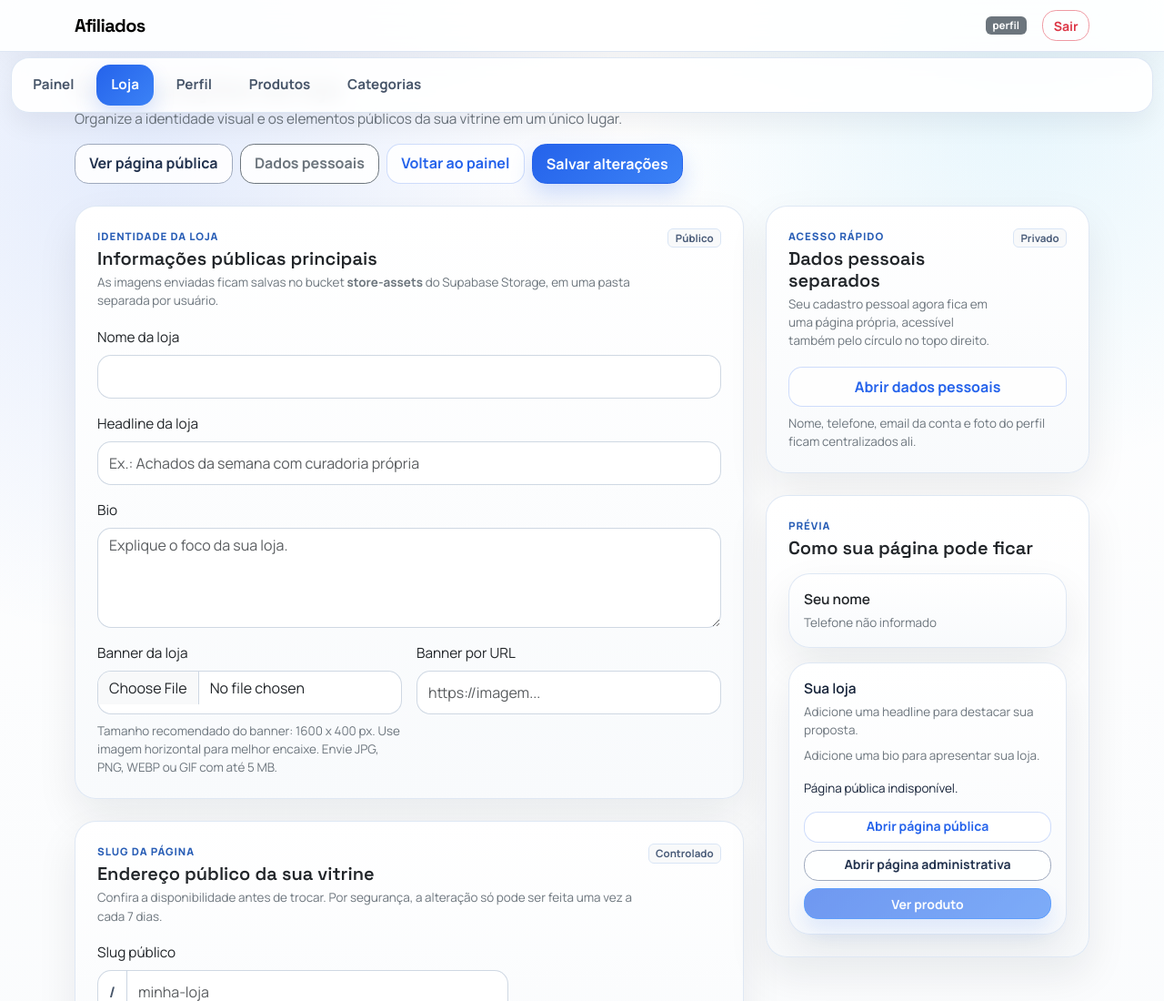
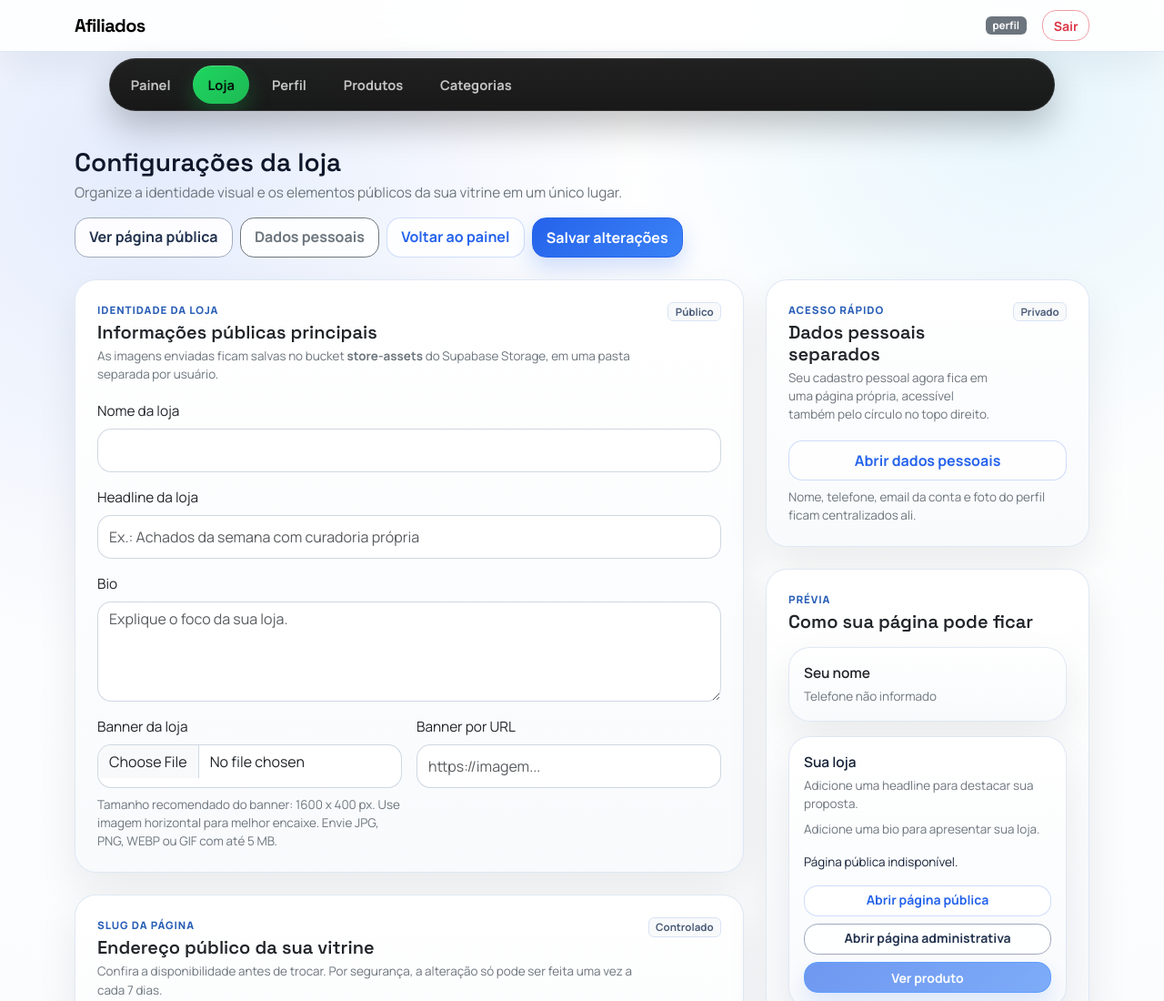
Before and after one commit to PaulinoNJr/afiliados, a website: page loja.html in a window 1280 px wide. Shown: the top 1100 px of the page at 91% size. Drawn offline with nearby package versions, Linux system fonts and the light colour scheme.

Commit message:
ajuste menu_3

```diff
--- a/assets/css/style.css
+++ b/assets/css/style.css
@@ -108,7 +108,7 @@ body.page-resolving footer {
 
 .workspace-menu {
   position: fixed;
-  top: calc(var(--app-topbar-height, 72px) + 0.35rem);
+  top: calc(var(--app-topbar-height, 72px) + 0.45rem);
   left: 0;
   right: 0;
   z-index: 1025;
@@ -120,27 +120,35 @@ body.page-resolving footer {
   display: flex;
   gap: 0.55rem;
   overflow-x: auto;
-  padding: 0.45rem;
-  border: 1px solid rgba(219, 229, 243, 0.92);
-  border-radius: 1.25rem;
-  background: rgba(255, 255, 255, 0.92);
-  box-shadow: 0 0.85rem 1.8rem rgba(15, 23, 42, 0.06);
-  scrollbar-width: thin;
-  backdrop-filter: blur(10px);
-  width: min(1320px, calc(100vw - 1.5rem));
+  align-items: center;
+  padding: 0.42rem;
+  border: 1px solid rgba(255, 255, 255, 0.08);
+  border-radius: 999px;
+  background:
+    linear-gradient(180deg, rgba(24, 24, 24, 0.96) 0%, rgba(10, 10, 10, 0.94) 100%);
+  box-shadow:
+    0 1.1rem 2.4rem rgba(0, 0, 0, 0.24),
+    inset 0 1px 0 rgba(255, 255, 255, 0.04);
+  scrollbar-width: none;
+  backdrop-filter: blur(16px);
+  width: min(1040px, calc(100vw - 1.5rem));
   margin: 0 auto;
+}
+
+.workspace-menu-shell::-webkit-scrollbar {
+  display: none;
 }
 
 .workspace-menu-link {
   display: inline-flex;
   align-items: center;
   justify-content: center;
-  min-height: 42px;
-  padding: 0.7rem 1rem;
-  border-radius: 0.95rem;
-  color: #475569;
+  min-height: 38px;
+  padding: 0.62rem 1rem;
+  border-radius: 999px;
+  color: rgba(255, 255, 255, 0.74);
   text-decoration: none;
-  font-size: 0.95rem;
+  font-size: 0.92rem;
   font-weight: 700;
   white-space: nowrap;
   transition: transform 0.18s ease, background-color 0.18s ease, color 0.18s ease, box-shadow 0.18s ease;
@@ -148,18 +156,20 @@ body.page-resolving footer {
 
 .workspace-menu-link:hover,
 .workspace-menu-link:focus {
-  color: var(--accent);
-  background: rgba(37, 99, 235, 0.08);
+  color: #ffffff;
+  background: rgba(255, 255, 255, 0.09);
 }
 
 .workspace-menu-link.is-active {
-  color: #ffffff;
-  background: linear-gradient(135deg, var(--accent) 0%, #3b82f6 100%);
-  box-shadow: 0 0.75rem 1.45rem rgba(37, 99, 235, 0.18);
+  color: #04140a;
+  background: linear-gradient(135deg, #1ed760 0%, #1db954 100%);
+  box-shadow:
+    0 0.7rem 1.5rem rgba(29, 185, 84, 0.28),
+    inset 0 1px 0 rgba(255, 255, 255, 0.2);
 }
 
 .app-shell-main {
-  padding-top: calc(var(--workspace-menu-height, 0px) + 1.4rem) !important;
+  padding-top: calc(var(--workspace-menu-height, 0px) + 1.8rem) !important;
 }
 
 h1, h2, h3, h4, h5, h6, .navbar-brand {
@@ -1000,7 +1010,7 @@ body.storefront-mode .price-tag {
 
 @media (min-width: 992px) {
   .app-shell-main {
-    padding-top: 1.5rem !important;
+    padding-top: calc(var(--workspace-menu-height, 0px) + 2rem) !important;
     padding-bottom: 2.5rem !important;
   }
 
@@ -1637,12 +1647,13 @@ body.bg-light {
   }
 
   .workspace-menu {
-    top: calc(var(--app-topbar-height, 72px) + 0.25rem);
+    top: calc(var(--app-topbar-height, 72px) + 0.3rem);
     padding: 0 0.6rem;
   }
 
   .workspace-menu-shell {
     width: calc(100vw - 1.2rem);
+    border-radius: 1.15rem;
   }
 
   .products-form-header,
```
